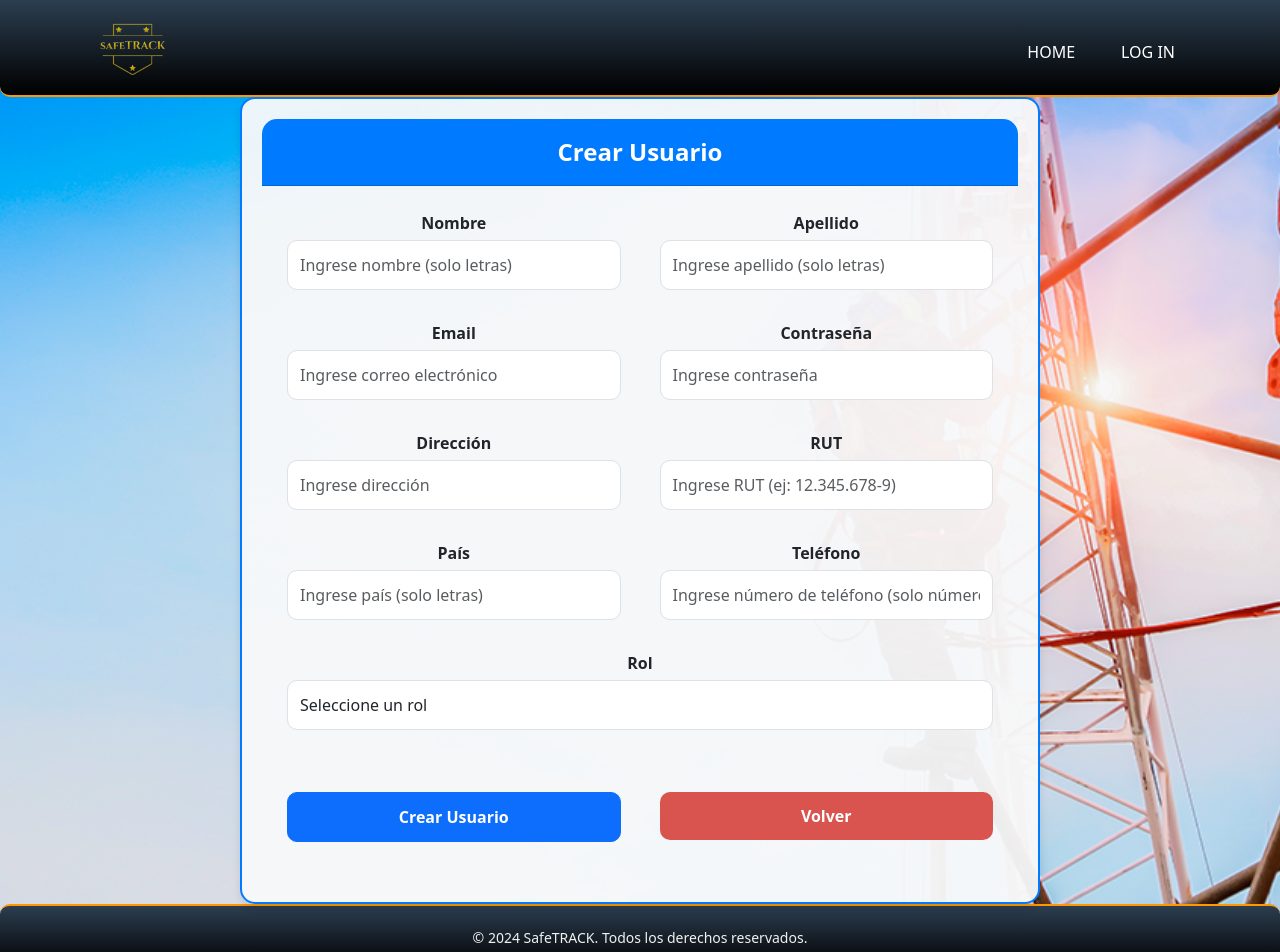
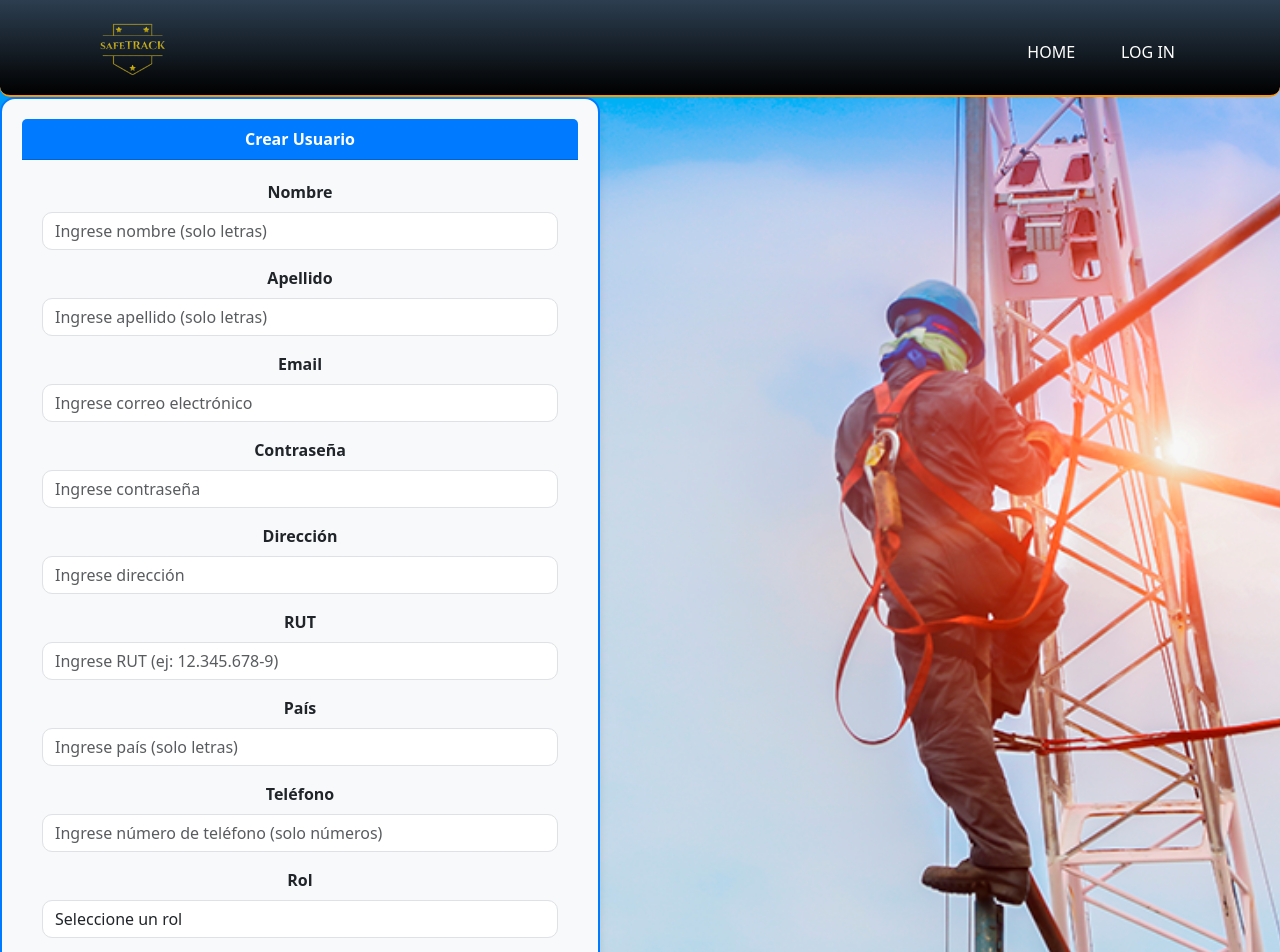
Before and after one commit to Evelyn-nicole/CRUD_users, a React (Vite) app: page /create in a window 1280 px wide. Shown: the top 952 px of the page. Built offline with nearby package versions, Linux system fonts and the light colour scheme; no server answers.

Commit message:
update/campos create user

```diff
--- a/src/Components/CreateUserform.jsx
+++ b/src/Components/CreateUserform.jsx
@@ -3,7 +3,6 @@ import { createUserWithEmailAndPassword, signInWithEmailAndPassword, getAuth, re
 import { getFirestore, doc, setDoc } from 'firebase/firestore';
 import Swal from 'sweetalert2';
 import { useNavigate } from 'react-router-dom';
-import '../Styles/CreateUserform.css';
 
 const CreateUserForm = () => {
   const [userName, setUserName] = useState('');
@@ -28,21 +27,103 @@ const CreateUserForm = () => {
 
   const handleSubmit = async (e) => {
     e.preventDefault();
-    // Validaciones y lógica
-  };
 
-  const handleBack = () => {
-    navigate(-1); // Redirige a la página anterior o usa navigate('/ruta') si tienes una ruta específica
+    // Validar que todos los campos estén llenos
+    if (!userName || !lastName || !email || !password || !dni || !country || !phone || !role) {
+      Swal.fire({
+        icon: 'error',
+        title: 'Error',
+        text: 'Todos los campos son obligatorios. Por favor, complétalos.',
+      });
+      return;
+    }
+
+    const admin = auth.currentUser;
+    if (!admin) {
+      Swal.fire({
+        icon: 'error',
+        title: 'Error',
+        text: 'El administrador no está autenticado.',
+      });
+      return;
+    }
+
+    // Solicitar la contraseña del administrador para la verificación
+    const adminEmail = admin.email;
+    const adminPassword = window.prompt("Introduce la contraseña del administrador para continuar:");
+
+    // Si la contraseña del administrador no se ingresa, no se procede
+    if (!adminPassword) {
+      Swal.fire({
+        icon: 'error',
+        title: 'Error',
+        text: 'Es necesario ingresar la contraseña del administrador para continuar.',
+      });
+      return;
+    }
+
+    try {
+      // Verificar la autenticación del administrador
+      const adminCredential = EmailAuthProvider.credential(adminEmail, adminPassword);
+      await reauthenticateWithCredential(admin, adminCredential);
+
+      // Crear el nuevo usuario
+      const { user } = await createUserWithEmailAndPassword(auth, email, password);
+
+      // Guardar información adicional en Firestore
+      await setDoc(doc(firestore, 'users', user.uid), {
+        userName,
+        lastName,
+        password,
+        email,
+        address,
+        dni,
+        country,
+        phone,
+        role,
+        created_at: new Date(),
+      });
+
+      Swal.fire({
+        icon: 'success',
+        title: 'Usuario creado exitosamente',
+        showConfirmButton: false,
+        timer: 1500,
+      });
+
+      // Reautenticar al administrador
+      await signInWithEmailAndPassword(auth, adminEmail, adminPassword);
+
+      // Redirigir a la vista de usuarios
+      navigate('/users');
+
+      // Limpiar los campos
+      setUserName('');
+      setLastName('');
+      setEmail('');
+      setPassword('');
+      setAddress('');
+      setDni('');
+      setCountry('');
+      setPhone('');
+      setRole('');
+    } catch (error) {
+      console.error('Error al crear el usuario o reautenticar al administrador:', error);
+      Swal.fire({
+        icon: 'error',
+        title: 'Error',
+        text: error.message,
+      });
+    }
   };
 
   return (
     <div className="createUser">
-      <div className="card createUserForm">
+      <div className="card editUser">
         <div className="card-header">Crear Usuario</div>
         <div className="card-body">
           <form onSubmit={handleSubmit}>
-            <div className="row">
-              <div className="col-md-6 mb-3">
+            <div className="mb-3">
               <label className="form-label">Nombre</label>
               <input
                 type="text"
@@ -50,10 +131,13 @@ const CreateUserForm = () => {
                 value={userName}
                 onChange={handleInputChange(setUserName, (value) => /^[a-zA-ZáéíóúÁÉÍÓÚ ]*$/.test(value))}
                 placeholder="Ingrese nombre (solo letras)"
+                pattern="[a-zA-ZáéíóúÁÉÍÓÚ ]+"
+                title="El nombre solo debe contener letras."
                 required
               />
             </div>
-              <div className="col-md-6 mb-3">
+
+            <div className="mb-3">
               <label className="form-label">Apellido</label>
               <input
                 type="text"
@@ -61,13 +145,13 @@ const CreateUserForm = () => {
                 value={lastName}
                 onChange={handleInputChange(setLastName, (value) => /^[a-zA-ZáéíóúÁÉÍÓÚ ]*$/.test(value))}
                 placeholder="Ingrese apellido (solo letras)"
+                pattern="[a-zA-ZáéíóúÁÉÍÓÚ ]+"
+                title="El apellido solo debe contener letras."
                 required
               />
             </div>
-            </div>
 
-            <div className="row">
-              <div className="col-md-6 mb-3">
+            <div className="mb-3">
               <label className="form-label">Email</label>
               <input
                 type="email"
@@ -78,7 +162,8 @@ const CreateUserForm = () => {
                 required
               />
             </div>
-              <div className="col-md-6 mb-3">
+
+            <div className="mb-3">
               <label className="form-label">Contraseña</label>
               <input
                 type="password"
@@ -89,10 +174,8 @@ const CreateUserForm = () => {
                 required
               />
             </div>
-            </div>
 
-            <div className="row">
-              <div className="col-md-6 mb-3">
+            <div className="mb-3">
               <label className="form-label">Dirección</label>
               <input
                 type="text"
@@ -102,7 +185,8 @@ const CreateUserForm = () => {
                 placeholder="Ingrese dirección"
               />
             </div>
-              <div className="col-md-6 mb-3">
+
+            <div className="mb-3">
               <label className="form-label">RUT</label>
               <input
                 type="text"
@@ -110,13 +194,13 @@ const CreateUserForm = () => {
                 value={dni}
                 onChange={handleInputChange(setDni, (value) => /^[0-9.-]*$/.test(value))}
                 placeholder="Ingrese RUT (ej: 12.345.678-9)"
+                pattern="[0-9.-]+"
+                title="El RUT solo debe contener números, puntos y guiones."
                 required
               />
             </div>
-            </div>
 
-            <div className="row">
-              <div className="col-md-6 mb-3">
+            <div className="mb-3">
               <label className="form-label">País</label>
               <input
                 type="text"
@@ -124,10 +208,13 @@ const CreateUserForm = () => {
                 value={country}
                 onChange={handleInputChange(setCountry, (value) => /^[a-zA-ZáéíóúÁÉÍÓÚ ]*$/.test(value))}
                 placeholder="Ingrese país (solo letras)"
+                pattern="[a-zA-ZáéíóúÁÉÍÓÚ ]+"
+                title="El país solo debe contener letras."
                 required
               />
             </div>
-              <div className="col-md-6 mb-3">
+
+            <div className="mb-3">
               <label className="form-label">Teléfono</label>
               <input
                 type="tel"
@@ -135,13 +222,13 @@ const CreateUserForm = () => {
                 value={phone}
                 onChange={handleInputChange(setPhone, (value) => /^[0-9]*$/.test(value))}
                 placeholder="Ingrese número de teléfono (solo números)"
+                pattern="[0-9]+"
+                title="El número de teléfono solo debe contener números."
                 required
               />
             </div>
-            </div>
 
-            <div className="row">
-              <div className="col-md-12 mb-3">
+            <div className="mb-3">
               <label className="form-label">Rol</label>
               <select
                 className="form-control"
@@ -157,20 +244,10 @@ const CreateUserForm = () => {
                 <option value="trabajador">Trabajador</option>
               </select>
             </div>
-            </div>
 
-            <div className="row mt-3">
-              <div className="col-md-6">
-                <button type="submit" className="btn btn-primary w-100">
+            <button type="submit" className="btn btn-primary">
               Crear Usuario
             </button>
-              </div>
-              <div className="col-md-6">
-                <button type="button" className="btn btn-danger w-100" onClick={handleBack}>
-                  Volver
-                </button>
-              </div>
-            </div>
           </form>
         </div>
       </div>
```
Lines whose indentation alone changed are shown as unchanged.
